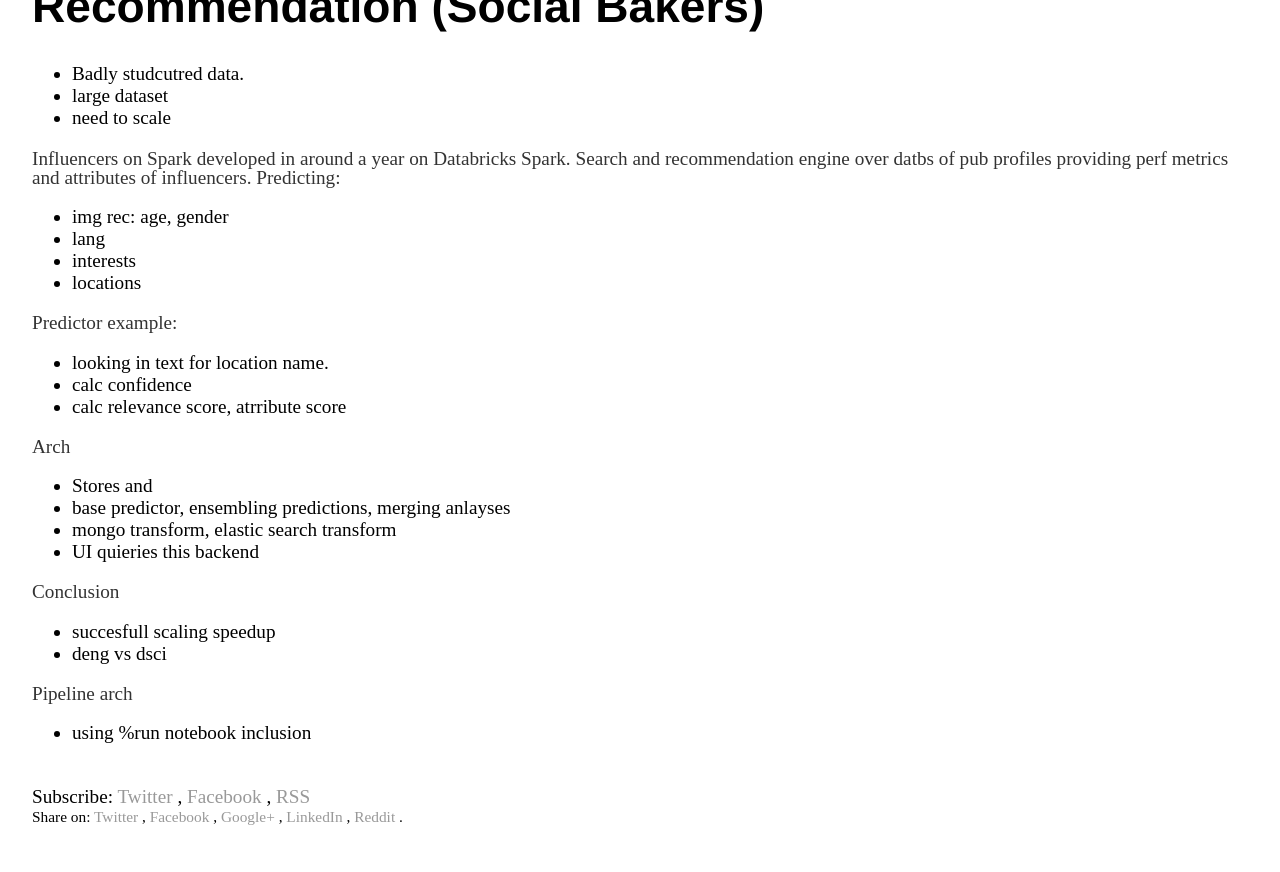
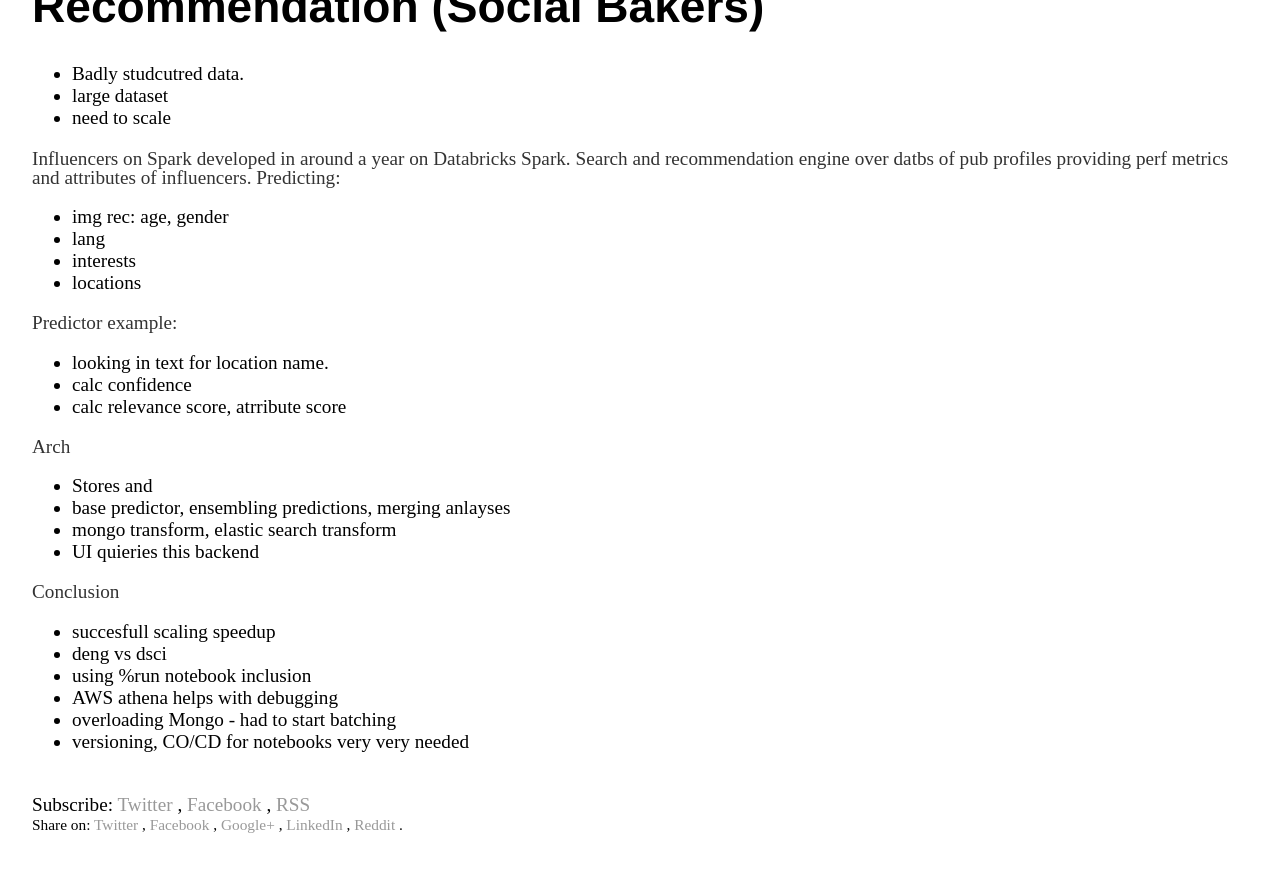
Before and after one commit to vackosar/vackosar.github.io, a Jekyll site: the page built from _posts/2018-10-03-Spark-N-AI-Summit-EU.md, in a window 1280 px wide and 900 px high, scrolled down 7456 px. Shown: the top 872 px of the window. Built offline with Jekyll 4.4.1, drawn with Linux system fonts in a browser that asks for light colours; comment, search, counter and statistics services are not loaded.

Commit message:
spark-summit

```diff
--- a/_posts/2018-10-03-Spark-N-AI-Summit-EU.md
+++ b/_posts/2018-10-03-Spark-N-AI-Summit-EU.md
@@ -374,6 +374,7 @@
 Conclusion
 - succesfull scaling speedup
 - deng vs dsci
-
-Pipeline arch
 - using %run notebook inclusion
+- AWS athena helps with debugging
+- overloading Mongo - had to start batching
+- versioning, CO/CD for notebooks very very needed
```
